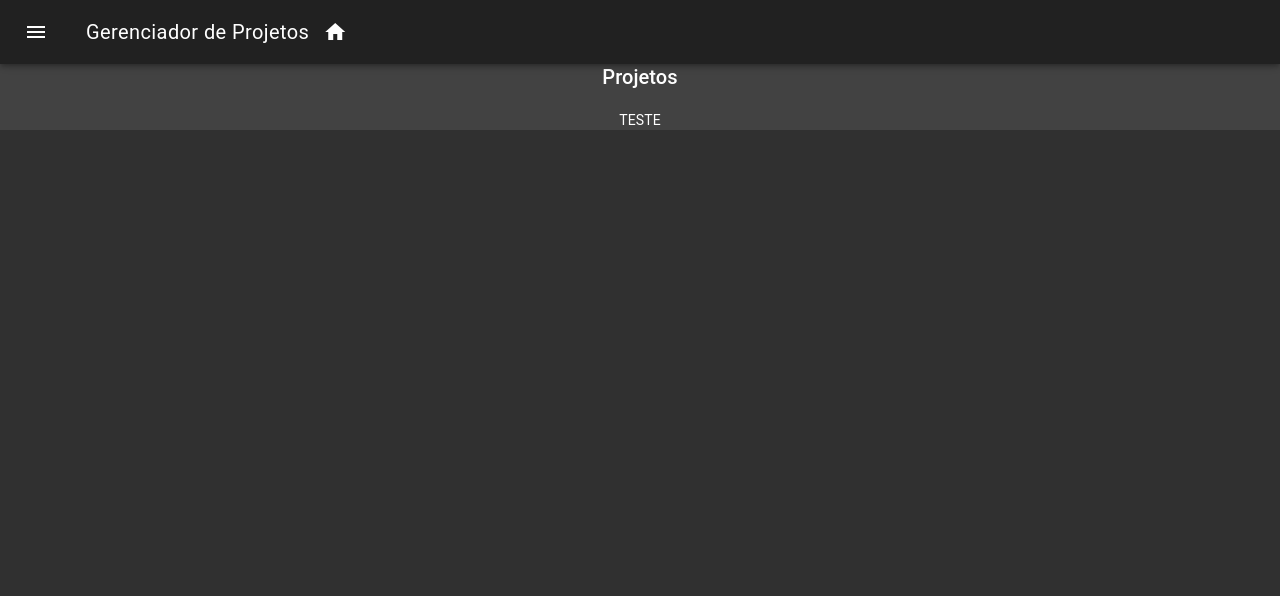
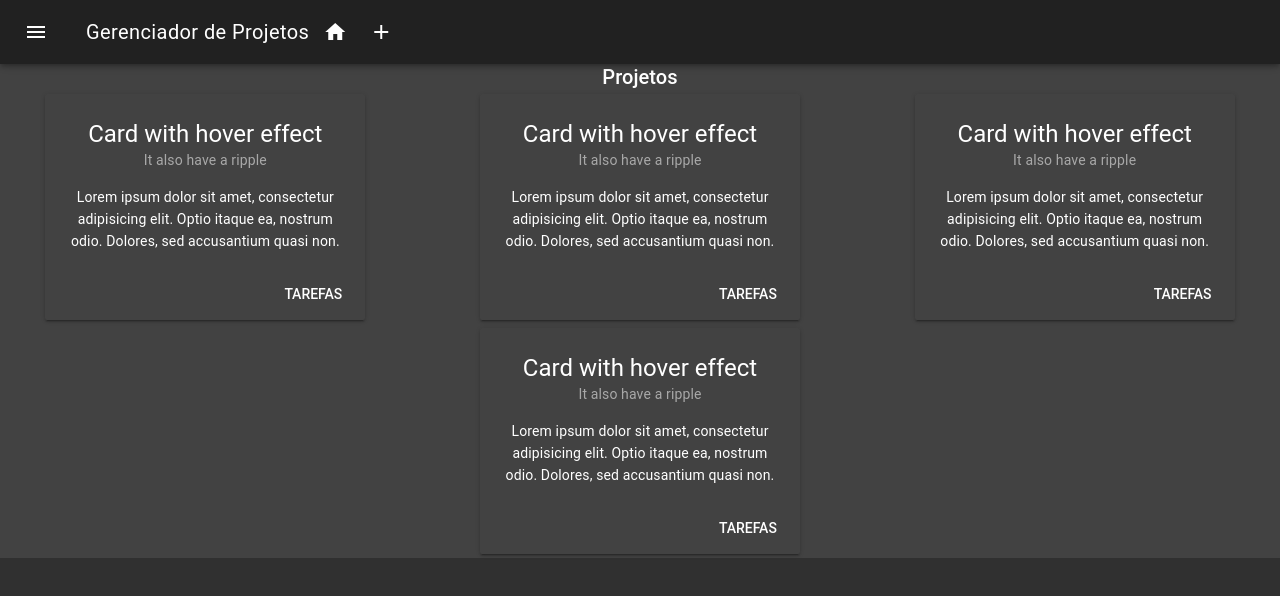
Before and after one commit to fabiocostadeoliveira/FCOProjectManager-Frontend, a Vue app: page / in a window 1280 px wide. Shown: the top 596 px of the page. Built offline with nearby package versions, Linux system fonts and the light colour scheme.

Commit message:
Add modal inclusao de projeto

```diff
--- a/package.json
+++ b/package.json
@@ -14,7 +14,9 @@
     "vue": "^2.6.11",
     "vue-axios": "^2.1.5",
     "vue-material": "^1.0.0-beta-13",
-    "vue-router": "^3.1.6"
+    "vue-router": "^3.1.6",
+    "vuex": "^3.3.0",
+    "vuex-persist": "^2.2.0"
   },
   "devDependencies": {
     "@vue/cli-plugin-babel": "~4.3.0",
@@ -39,7 +41,6 @@
     "parserOptions": {
       "parser": "babel-eslint"
     },
-
     "rules": {
       "vue/no-unused-components": "warn",
       "vue/html-end-tags": "warn",
@@ -47,7 +48,6 @@
       "vue/mustache-interpolation-spacing": "warn",
       "vue/no-multi-spaces": "warn",
       "vue/no-unused-vars": "warn"
-
     }
   },
   "browserslist": [
--- a/src/App.vue
+++ b/src/App.vue
@@ -1,7 +1,7 @@
 <template>
   <div
     id="app"
-    class="page-container">
+    >
 
   <md-toolbar class="md-primary">
 
@@ -18,6 +18,13 @@
       class="md-icon-button"
       to="/">
 				<md-icon id="iconHome">home</md-icon>
+		</md-button>
+
+    <md-button
+      class="md-icon-button"
+      @click="showModal()">
+
+				<md-icon id="iconHome">add</md-icon>
 		</md-button>
 
   </md-toolbar>
@@ -54,6 +61,9 @@
 
   </md-drawer>
 
+
+  <ProjectHandle/>
+
   <md-content>
 		<router-view></router-view>
 	</md-content>
@@ -63,15 +73,43 @@
 
 <script>
 
+import ProjectHandle from '../src/components/ProjectHandler'
+import {mapGetters, mapMutations} from 'vuex'
+
 export default {
   name: 'App',
   components: {
+    ProjectHandle
+  },
+
+  data: () =>({
+    showNavigation: false,
+    showModalProjectHandle: false,
+
+  }),
+
+  methods:{
+
+    ...mapMutations(['alternateDialogProjectHandle']),
+
+    showModal(){
+      this.alternateDialogProjectHandle()
+    }
 
   },
 
-  data: () =>({
-    showNavigation: false
-  })
+  computed: {
+
+    ...mapGetters(['isOpenDialogProjectHantle']),
+
+    disableButtonAddProject(){
+
+      if (this.$store.getters.isOpenDialogProjectHantle)
+        return true
+
+      return false
+    }
+  }
 
 
 }
--- a/src/components/CardProject.vue
+++ b/src/components/CardProject.vue
@@ -1,6 +1,21 @@
 <template>
-    <div>
-        TESTE
+    <div class="md-layout-item">
+        <md-card md-with-hover>
+            <md-ripple>
+                <md-card-header>
+                <div class="md-title">Card with hover effect</div>
+                <div class="md-subhead">It also have a ripple</div>
+                </md-card-header>
+
+                <md-card-content>
+                Lorem ipsum dolor sit amet, consectetur adipisicing elit. Optio itaque ea, nostrum odio. Dolores, sed accusantium quasi non.
+                </md-card-content>
+
+                <md-card-actions>
+                <md-button>Tarefas</md-button>
+                </md-card-actions>
+            </md-ripple>
+        </md-card>
     </div>
 
 </template>
@@ -12,5 +27,10 @@ export default {
 </script>
 
 <style>
-
+    .md-card {
+        width: 320px;
+        margin: 4px;
+        display: inline-block;
+        vertical-align: top;
+    }
 </style>
--- /dev/null
+++ b/src/components/ProjectHandler.vue
@@ -0,0 +1,97 @@
+<template>
+
+    <div id="projectHandler"
+         class="styleTemplate">
+
+        <md-dialog
+        :md-active.sync="showDialog"
+        :md-click-outside-to-close="false"
+        :md-close-on-esc="false">
+
+        <md-dialog-title>Projeto</md-dialog-title>
+
+        <md-dialog-content class="modalContent">
+
+            <md-field>
+                <label>Nome do Projeto</label>
+                <md-input v-model="project.name"></md-input>
+            </md-field>
+
+            <md-datepicker
+                v-model="project.startDate"
+                md-immediately>
+                <label>Data de Inicio</label>
+            </md-datepicker>
+
+            <md-datepicker
+                v-model="project.endDate"
+                md-immediately>
+                <label>Data de Fim</label>
+            </md-datepicker>
+
+        </md-dialog-content>
+
+        <md-dialog-actions>
+            <md-button class="md-primary" @click="closeModalProjectHandle">Cancelar</md-button>
+            <md-button class="md-primary" @click="saveProject">Salvar</md-button>
+        </md-dialog-actions>
+        </md-dialog>
+
+    </div>
+
+</template>
+
+<script>
+
+import {mapGetters, mapMutations} from 'vuex'
+
+export default {
+
+    data: () =>({
+        project: {}
+    }),
+
+    methods: {
+
+        ...mapMutations(['alternateDialogProjectHandle']),
+
+        closeModalProjectHandle(){
+            this.alternateDialogProjectHandle()
+        },
+
+        saveProject(){
+            this.closeModalProjectHandle()
+        }
+
+    },
+
+    computed: {
+        ...mapGetters(['isOpenDialogProjectHantle']),
+
+        showDialog(){
+            return this.$store.getters.isOpenDialogProjectHantle
+        }
+    }
+
+}
+</script>
+
+<style lang="scss">
+
+    .modalContent {
+        width: 100%;
+        min-width: 600px;
+    }
+
+    .styleTemplate{
+        display: flex;
+        flex-direction: row;
+        align-items: center;
+    }
+
+    .md-theme-default.md-dialog-fullscreen.md-dialog-container{
+        transform: none;
+    }
+
+
+</style>
--- a/src/main.js
+++ b/src/main.js
@@ -1,6 +1,7 @@
 import Vue from 'vue'
 import App from './App.vue'
 import router from './router'
+import store from './vuex/store'
 import VueMaterial from 'vue-material'
 import 'vue-material/dist/vue-material.min.css'
 //import 'vue-material/dist/theme/default.css'
@@ -13,11 +14,14 @@ import { ConfigAxios } from './functions/ConfigAxios'
 
 Vue.use(VueMaterial)
 
+Vue.material.locale.dateFormat= 'dd/MM/yyyy'
+
 new ConfigAxios()
 
 Vue.config.productionTip = false
 
 new Vue({
   router,
+  store,
   render: h => h(App),
 }).$mount('#app')
--- a/src/views/Home.vue
+++ b/src/views/Home.vue
@@ -1,13 +1,31 @@
 
 
 <template>
-	<div class="home">
+	<div>
 		<div>
 			<span class="md-title title">Projetos</span>
 		</div>
-		<br/>
-		<div>
+
+		<div
+			id="contentCards"
+			class="md-layout md-gutter">
+
 			<CardProject/>
+			<CardProject/>
+			<CardProject/>
+			<CardProject/>
+
+			<!-- <CardProject/>
+			<CardProject/>
+
+			<CardProject/>
+			<CardProject/>
+			<CardProject/>
+
+			<CardProject/>
+			<CardProject/>
+			<CardProject/> -->
+
 		</div>
 
 	</div>
--- /dev/null
+++ b/src/vuex/store.js
@@ -0,0 +1,27 @@
+import Vue from 'vue'
+import Vuex from 'vuex'
+
+Vue.use(Vuex)
+
+export default new Vuex.Store({
+
+    state: {
+
+        isOpenDialogProjectHantle: false
+    },
+
+
+    mutations: {
+        alternateDialogProjectHandle(state){
+            console.log('alternou botao')
+            state.isOpenDialogProjectHantle = !state.isOpenDialogProjectHantle
+        }
+    },
+
+    getters: {
+        isOpenDialogProjectHantle: state => state.isOpenDialogProjectHantle
+    }
+
+
+
+})
```
Also changed, not shown: 1 other file (tests, documents, lock files or other folders).
